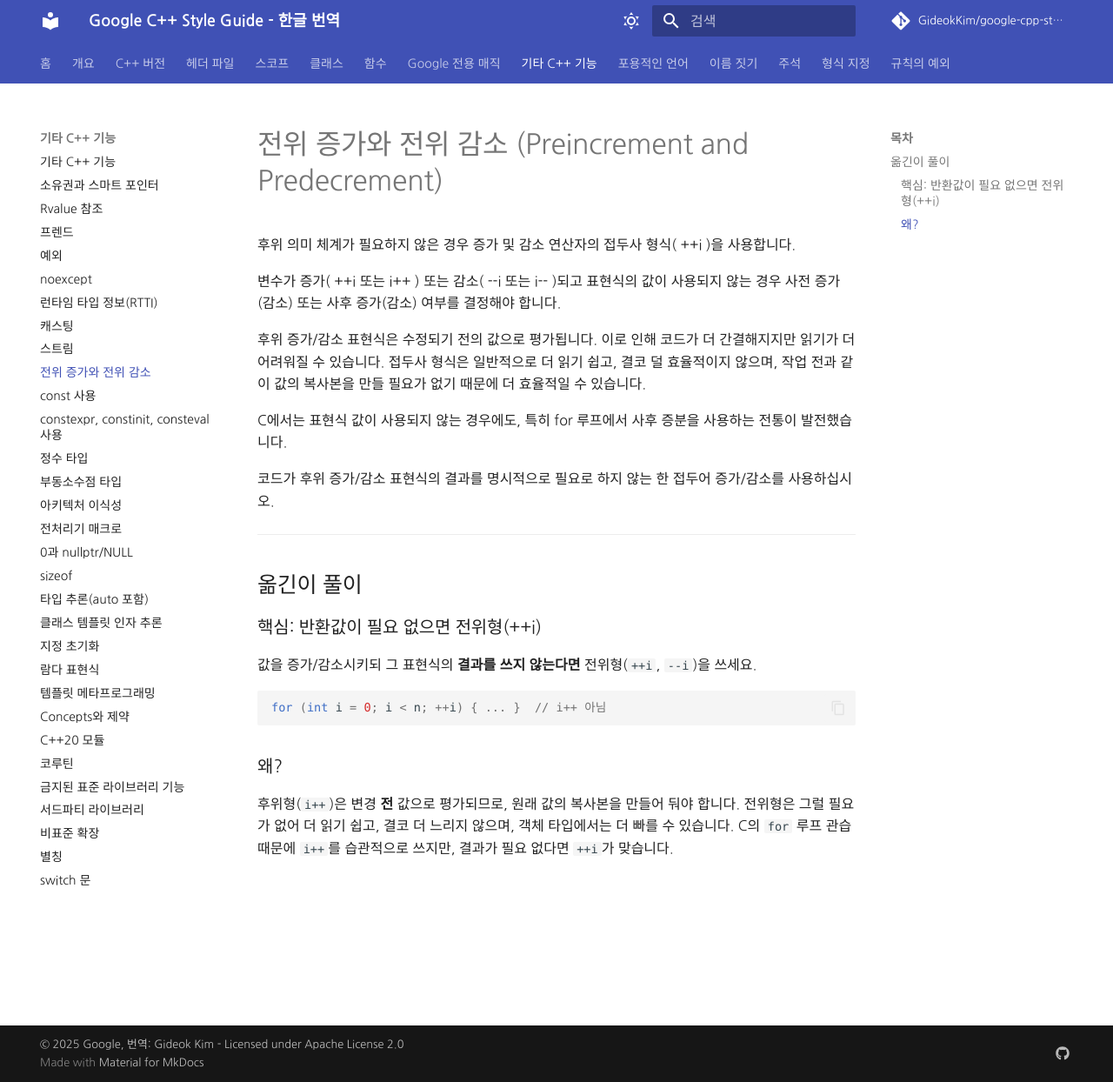
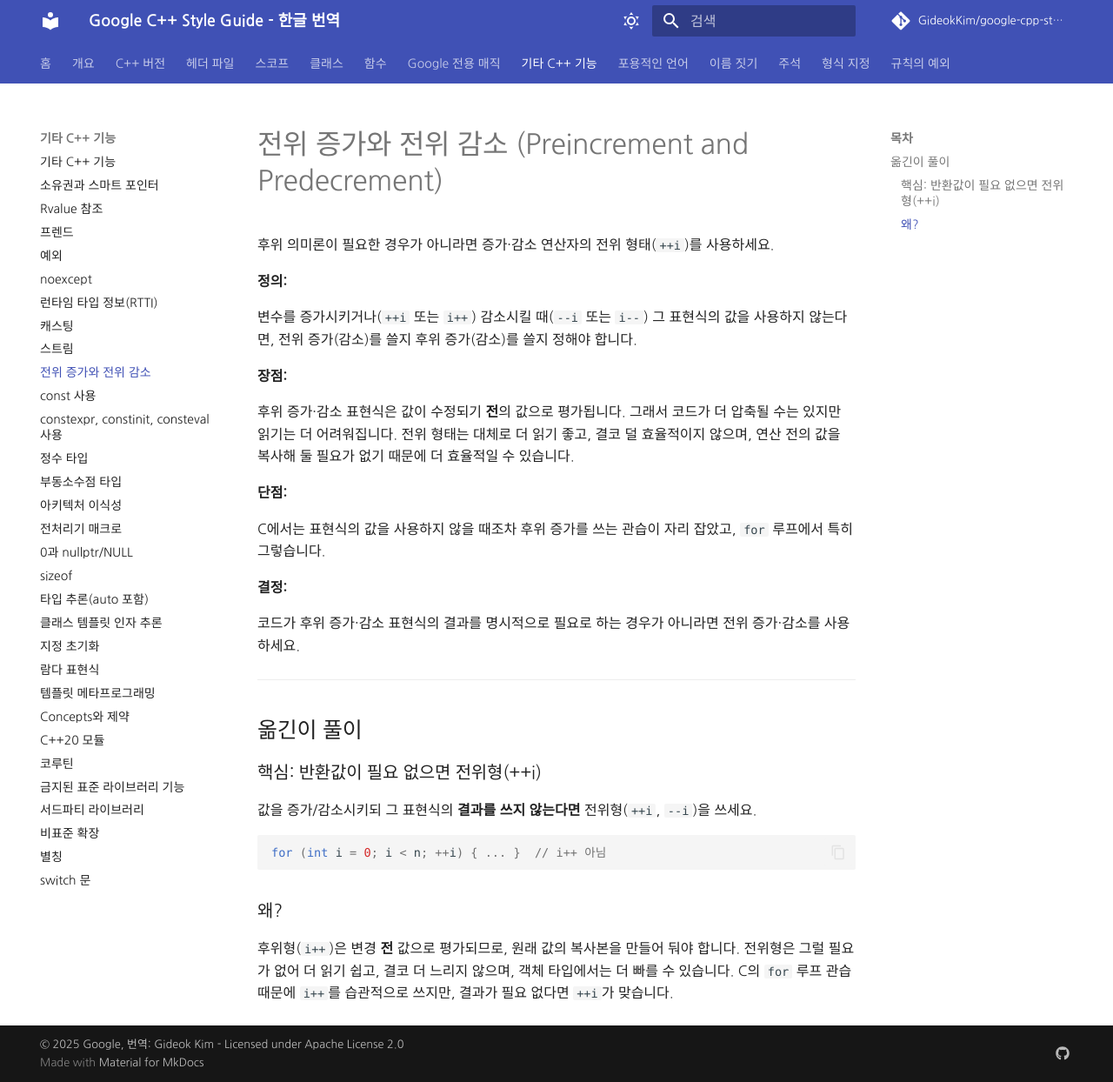
Before and after one commit to GideokKim/google-cpp-style-guide-kr, an MkDocs documentation site: the page built from google cpp style guide/preincrement_and_predecrement.md, in a window 1280 px wide and 1244 px high. Shown: the whole window at 87% size. Built offline with MkDocs 1.6.1 and Material for MkDocs 9.7.7, drawn with Linux system fonts in a browser that asks for light colours; some web fonts are replaced; comment, search, counter and statistics services are not loaded.

Commit message:
docs(other): restore upstream structure in `preincrement and predecrement`
The page flattened the upstream Definition, Pros, Cons and Decision
blocks into four bare paragraphs and left the operators unformatted. It
also mixed three renderings of the same pair of terms — "접두사 형식",
"사전 증가" and "접두어 증가" for prefix, "후위" and "사후 증분" for
postfix — within six lines.

Restore the four block labels, mark the operators as code, and use
"전위"/"후위" throughout.

```diff
--- a/google cpp style guide/preincrement_and_predecrement.md
+++ b/google cpp style guide/preincrement_and_predecrement.md
@@ -1,14 +1,22 @@
 # 전위 증가와 전위 감소 (Preincrement and Predecrement)
 
-후위 의미 체계가 필요하지 않은 경우 증가 및 감소 연산자의 접두사 형식( ++i )을 사용합니다.
+후위 의미론이 필요한 경우가 아니라면 증가·감소 연산자의 전위 형태(`++i`)를 사용하세요.
 
-변수가 증가( ++i 또는 i++ ) 또는 감소( --i 또는 i-- )되고 표현식의 값이 사용되지 않는 경우 사전 증가(감소) 또는 사후 증가(감소) 여부를 결정해야 합니다.
+**정의:**
 
-후위 증가/감소 표현식은 수정되기 전의 값으로 평가됩니다. 이로 인해 코드가 더 간결해지지만 읽기가 더 어려워질 수 있습니다. 접두사 형식은 일반적으로 더 읽기 쉽고, 결코 덜 효율적이지 않으며, 작업 전과 같이 값의 복사본을 만들 필요가 없기 때문에 더 효율적일 수 있습니다.
+변수를 증가시키거나(`++i` 또는 `i++`) 감소시킬 때(`--i` 또는 `i--`) 그 표현식의 값을 사용하지 않는다면, 전위 증가(감소)를 쓸지 후위 증가(감소)를 쓸지 정해야 합니다.
 
-C에서는 표현식 값이 사용되지 않는 경우에도, 특히 for 루프에서 사후 증분을 사용하는 전통이 발전했습니다.
+**장점:**
 
-코드가 후위 증가/감소 표현식의 결과를 명시적으로 필요로 하지 않는 한 접두어 증가/감소를 사용하십시오.
+후위 증가·감소 표현식은 값이 수정되기 **전**의 값으로 평가됩니다. 그래서 코드가 더 압축될 수는 있지만 읽기는 더 어려워집니다. 전위 형태는 대체로 더 읽기 좋고, 결코 덜 효율적이지 않으며, 연산 전의 값을 복사해 둘 필요가 없기 때문에 더 효율적일 수 있습니다.
+
+**단점:**
+
+C에서는 표현식의 값을 사용하지 않을 때조차 후위 증가를 쓰는 관습이 자리 잡았고, `for` 루프에서 특히 그렇습니다.
+
+**결정:**
+
+코드가 후위 증가·감소 표현식의 결과를 명시적으로 필요로 하는 경우가 아니라면 전위 증가·감소를 사용하세요.
 
 ---
 
```
